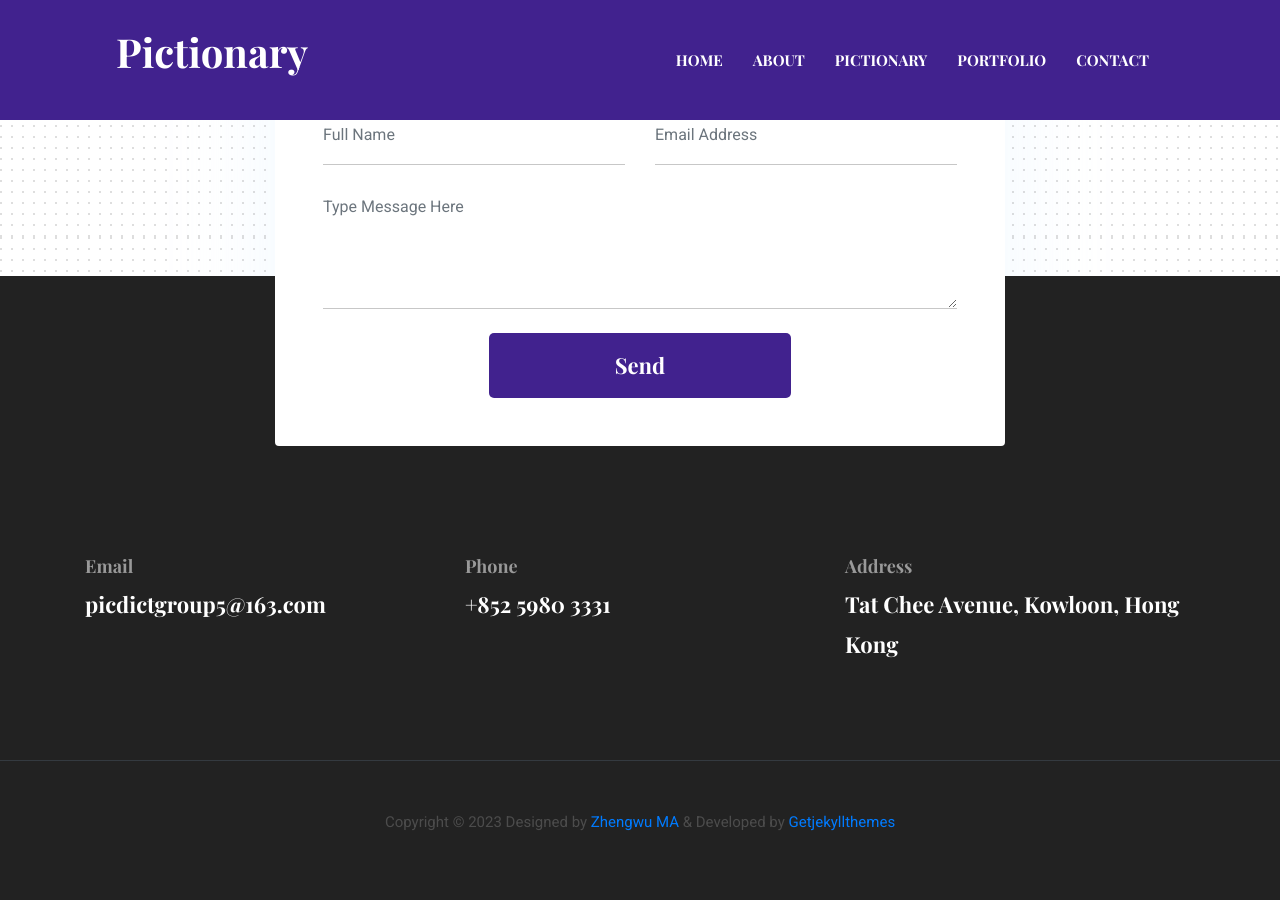
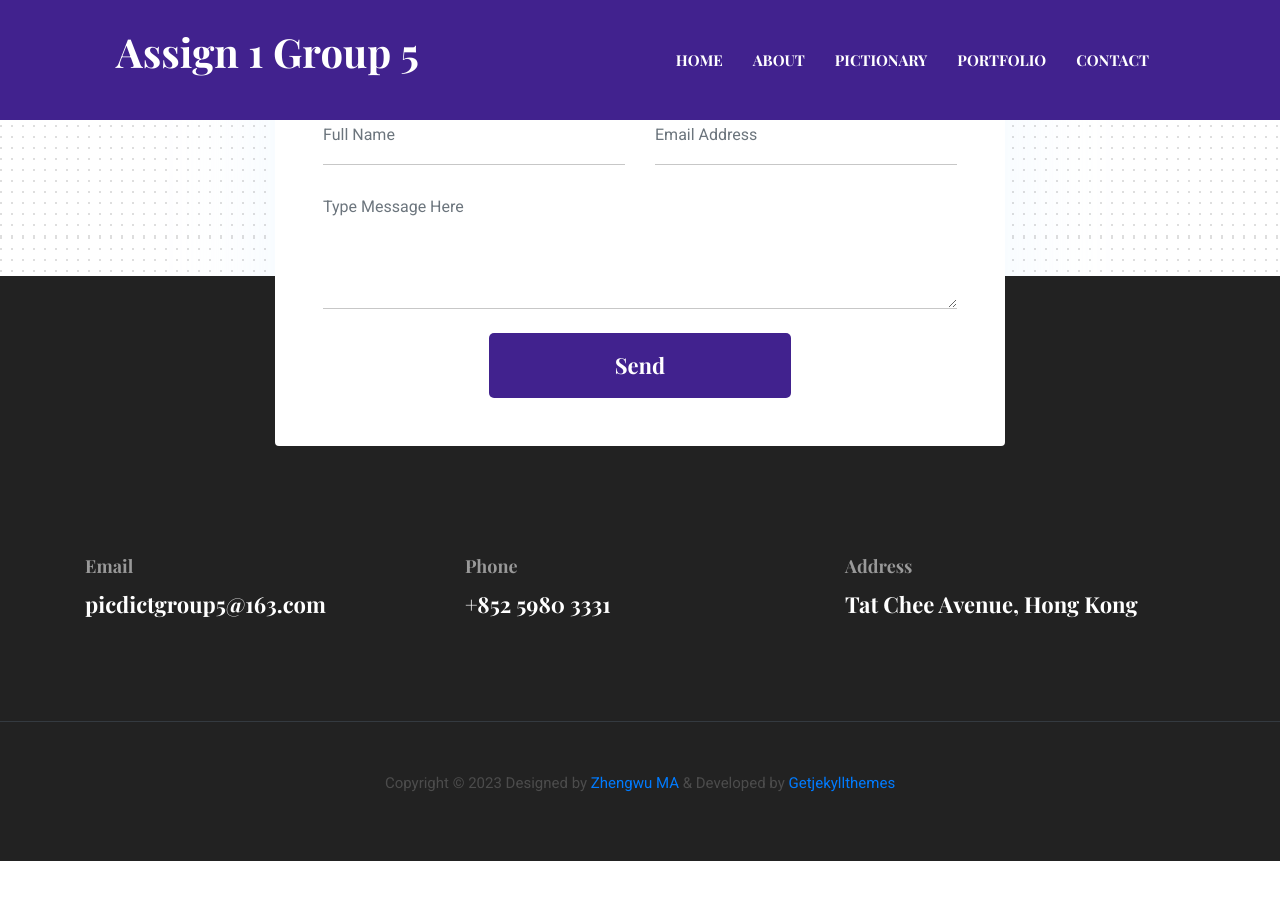
Before and after one commit to a1g5/a1g5.github.io, a Jekyll site: the page built from index.html, in a window 1280 px wide and 900 px high, scrolled down 6612 px. Built offline with Jekyll 4.4.1, drawn with Linux system fonts in a browser that asks for light colours; after the commit the page ends 7473 px from its top, so only the background shows below that.

Commit message:
Update settings.yml

```diff
--- a/_data/settings.yml
+++ b/_data/settings.yml
@@ -2,13 +2,13 @@
 #-------------------------------
 # General Site Settings
 
-title: Pictionary
+title: Assign 1 Group 5
 logo:
 author: Group 5
 description: this is meta description
 email: picdictgroup5@163.com
 phone: +852 5980 3331
-address: Tat Chee Avenue, Kowloon, Hong Kong
+address: Tat Chee Avenue, Hong Kong
 copyright: Copyright &copy; 2023 Designed by [Zhengwu MA](https://zhengwuma.github.io/) & Developed by [Getjekyllthemes](https://getjekyllthemes.com)
 
 menu:
```
